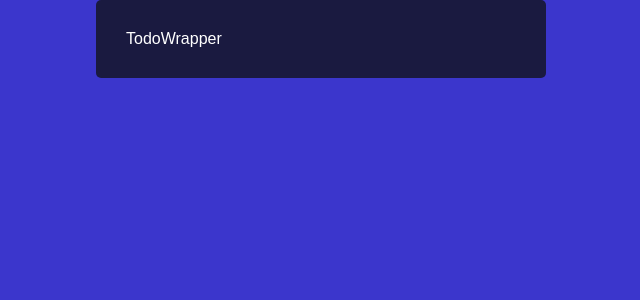
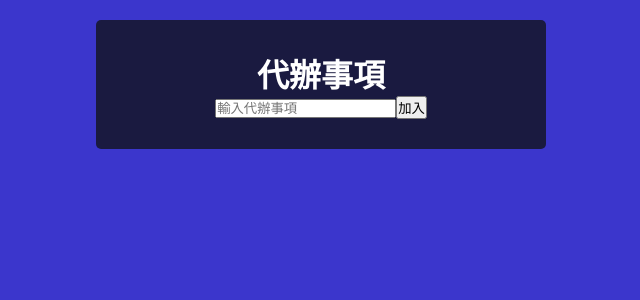
Before and after one commit to h44256/selfweb_frontend, a React (Vite) app: page / in a window 1280 px wide. Shown: the top 300 px of the page, without its empty margins (319-959 px from the left). Built offline with nearby package versions, Linux system fonts and the light colour scheme.

Commit message:
完成基礎的Input+button

```diff
--- a/src/App.css
+++ b/src/App.css
@@ -19,5 +19,6 @@ body{
     padding: 30px;
     background-color: #1a1a40;
     border-radius: 5px;
-
+    margin-top: 20px;
+    text-align: center;
 }
--- /dev/null
+++ b/src/components/CreateForm.jsx
@@ -0,0 +1,10 @@
+function CreateForm() {
+  return (
+    <form>
+      <input type="text" placeholder="輸入代辦事項"></input>
+      <button type="submit">加入</button>
+    </form>
+  );
+}
+
+export default CreateForm;
--- a/src/components/TodoWrapper.jsx
+++ b/src/components/TodoWrapper.jsx
@@ -1,5 +1,12 @@
-function TodoWrapper(){
-    return <div className="wrapper">TodoWrapper</div>
+import CreateForm from "./CreateForm";
+
+function TodoWrapper() {
+  return (
+    <div className="wrapper">
+      <h1>代辦事項</h1>
+      <CreateForm />
+    </div>
+  );
 }
 
-export default TodoWrapper
+export default TodoWrapper;
```
